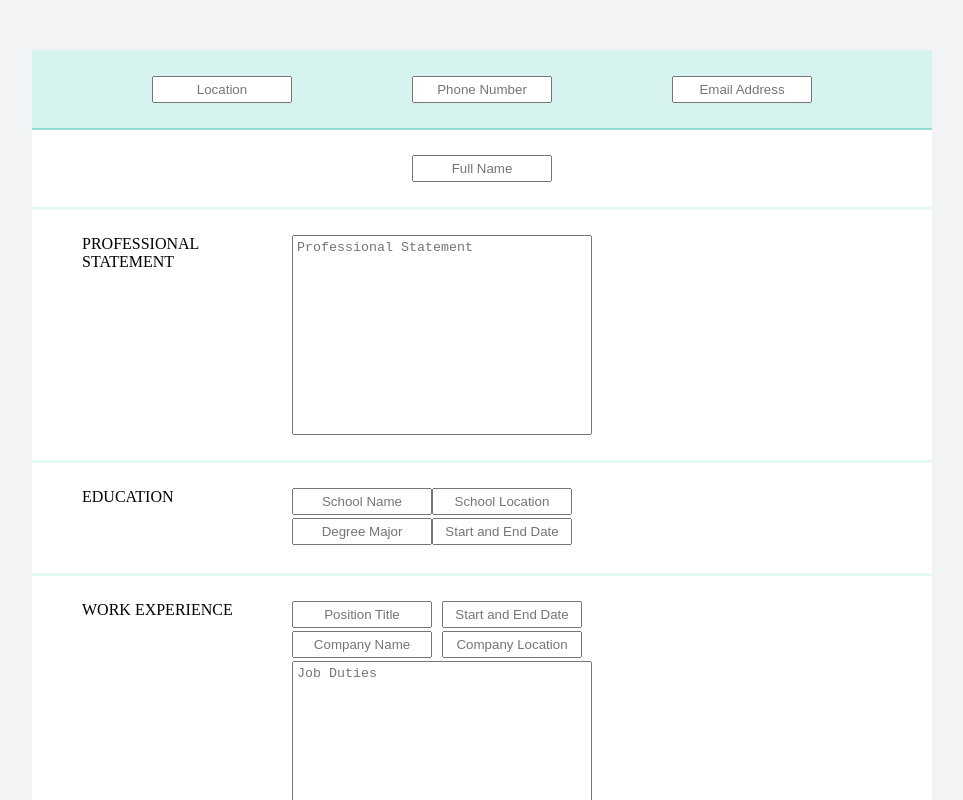
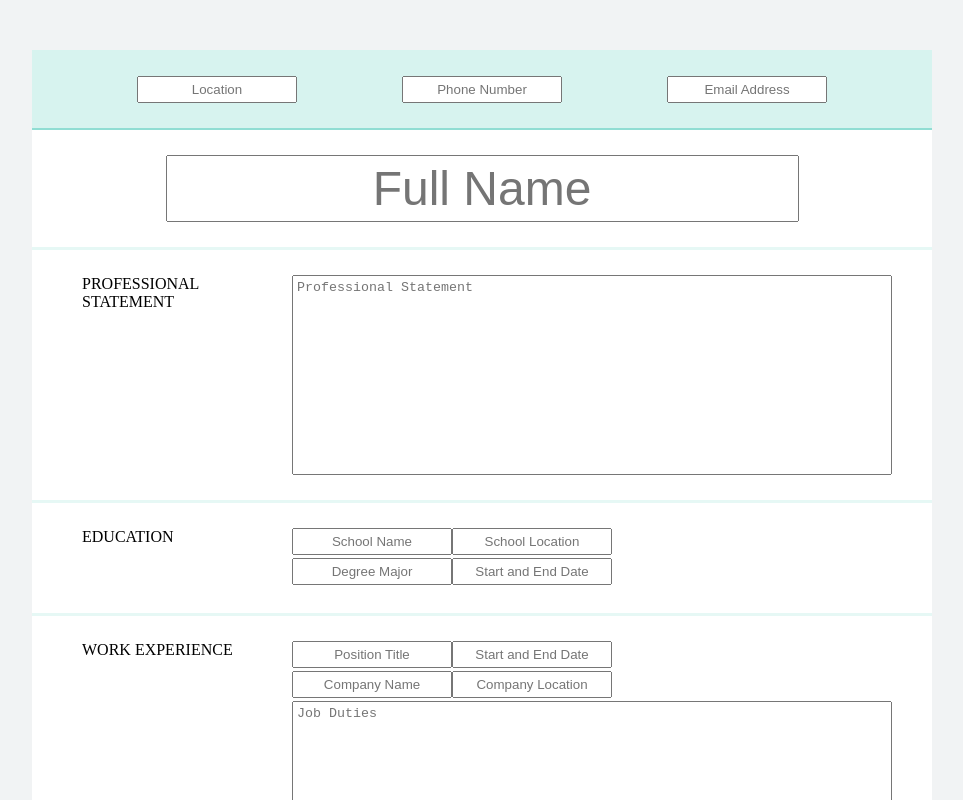
Before and after one commit to Zhalor/cv-project, a React (Create React App) app: page / in a window 1280 px wide. Shown: the top 800 px of the page, without its empty margins (158-1121 px from the left). Built offline with nearby package versions, Linux system fonts and the light colour scheme.

Commit message:
Finish UI

```diff
--- a/src/App.js
+++ b/src/App.js
@@ -62,19 +62,27 @@ class App extends React.Component {
             <div className="education">
               <p>EDUCATION</p>
               <div>
+                <div>
                   <Input placehold={this.state.schoolName} display='School Name' id='schoolName' callback={this.updateInput}/>
                   <Input placehold={this.state.schoolLocation} display='School Location' id='schoolLocation' callback={this.updateInput}/>
+                </div>
+                <div>
                   <Input placehold={this.state.schoolMajor} display='Degree Major' id='schoolMajor' callback={this.updateInput}/>
                   <Input placehold={this.state.schoolStartEndDate} display='Start and End Date' id='schoolStartEndDate' callback={this.updateInput}/>
+                </div>
               </div>
             </div>
             <div className="work-experience">
               <p>WORK EXPERIENCE</p>
               <div>
+                <div>
                   <Input placehold={this.state.positionTitle} display='Position Title' id='positionTitle' callback={this.updateInput}/>
                   <Input placehold={this.state.workStartEndDate} display='Start and End Date' id='workStartEndDate' callback={this.updateInput}/>
+                </div>
+                <div>
                   <Input placehold={this.state.companyName} display='Company Name' id='companyName' callback={this.updateInput}/>
                   <Input placehold={this.state.companyLocation} display='Company Location' id='companyLocation' callback={this.updateInput}/>
+                </div>
                 <Textarea placehold={this.state.jobDuties} display='Job Duties' id='jobDuties' callback={this.updateInput}/>
               </div>
             </div>
@@ -102,19 +110,27 @@ class App extends React.Component {
           <div className="education">
             <p>EDUCATION</p>
             <div>
-              <Paragraph value={this.state.schoolName} />
+              <div>
+                <Paragraph value={this.state.schoolName} />,
                 <Paragraph value={this.state.schoolLocation} />
-              <Paragraph value={this.state.schoolMajor} />
+              </div>
+              <div>
+                <Paragraph value={this.state.schoolMajor} />,
                 <Paragraph value={this.state.schoolStartEndDate} />
+              </div>
             </div>
           </div>
           <div className="work-experience">
             <p>WORK EXPERIENCE</p>
             <div>
-              <Paragraph value={this.state.positionTitle} />
+              <div>
+                <Paragraph value={this.state.positionTitle} />,
                 <Paragraph value={this.state.workStartEndDate} />
-              <Paragraph value={this.state.companyName} />
+              </div>
+              <div>
+                <Paragraph value={this.state.companyName} />,
                 <Paragraph value={this.state.companyLocation} />
+              </div>
               <Paragraph value={this.state.jobDuties} />
             </div>
           </div>
--- a/src/components/input.js
+++ b/src/components/input.js
@@ -15,11 +15,9 @@ class Input extends React.Component {
   render() {
 
     return (
-      <div>
-        <label htmlFor={this.props.id}></label>
-        <input type='text' value={this.props.placehold} placeholder={this.props.display} id={this.props.id}
-         onChange={this.handleChange}/>
-      </div>
+      <label>
+      <input type='text' value={this.props.placehold} placeholder={this.props.display} maxLength="24"
+        onChange={this.handleChange}/></label>
     );
   }
 }
--- a/src/components/paragraph.js
+++ b/src/components/paragraph.js
@@ -9,7 +9,7 @@ class Paragraph extends React.Component {
   render() {
 
     return (
-      <p>{this.props.value}</p>
+      <span>{this.props.value}</span>
     );
   }
 }
--- a/src/components/textarea.js
+++ b/src/components/textarea.js
@@ -17,7 +17,7 @@ class Textarea extends React.Component {
     return (
       <div>
         <label htmlFor={this.props.id}></label>
-        <textarea value={this.props.placehold} placeholder={this.props.display} id={this.props.id}
+        <textarea value={this.props.placehold} placeholder={this.props.display} id={this.props.id} maxLength="800"
          onChange={this.handleChange}/>
       </div>
     );
--- a/src/styles/styles.css
+++ b/src/styles/styles.css
@@ -9,18 +9,34 @@ body {
 }
 
 .container {
+  display: flex;
+  flex-direction: column;
+  align-items: center;
   width: 900px;
-  height: 1100px;
+  height: fit-content;
   margin: 50px auto;
+  padding-bottom: 40px;
   background-color: white;
   border-radius: 4px;
 }
 
-.container > div {
-  padding: 25px;
+.container,
+form {
+  display: flex;
+  flex-direction: column;
+  align-items: center;
 }
 
-.container p {
+.container > div,
+form > div {
+  width: 900px;
+}
+
+form {
+  width: 900px;
+}
+
+.header span {
   width: fit-content;
   text-align: center;
 }
@@ -35,20 +51,22 @@ body {
   height: 80px;
 }
 
-.header p {
+.header span {
   width: 200px;
 }
 
 .name {
   display: flex;
   justify-content: center;
-  padding: 25px;
+  padding: 25px 0px;
 }
 
-.name > p{
+.name > span,
+.name input{
   font-size: 3rem;
   text-align: center;
   margin: 0 auto;
+  width: fit-content;
 }
 
 .education,
@@ -67,38 +85,42 @@ body {
   text-align: left;
 }
 
+.statement > div,
+.work-experience > div {
+ width: 580px;
+}
+
 .education > div {
   display: grid;
-  grid-template-columns: 140px 140px;
   grid-template-rows: 30px 30px;
 }
 
 .work-experience > div {
   display: grid;
-  grid-template-columns: 150px 150px;
   grid-template-rows: 30px 30px 200px;
 }
 
-.work-experience > div > *:last-child {
-  grid-column: 1 / 3;
+.work-experience > div > div >span:nth-child(odd),
+.education > div > div > span:nth-child(odd) {
+  font-weight: bold;
+  font-size: 1.2rem;
 }
 
-.work-experience > div > *:nth-child(odd),
-.education > div > *:nth-child(odd) {
-  font-weight: bold;
-  font-size: 1.2rem;
+.work-experience > div > div >span:nth-child(even),
+.education > div > div > span:nth-child(even) {
+  font-size: 0.9rem;
 }
 
 form textarea {
   resize: none;
   height: 200px;
-  width: 300px;
+  width: 600px;
   padding: 4px;
   display: block;
 }
 
 form input {
-  width: 140px;
+  width: 160px;
   padding: 4px;
   text-align: center;
   outline: none;
```
Lines whose indentation alone changed are shown as unchanged.
